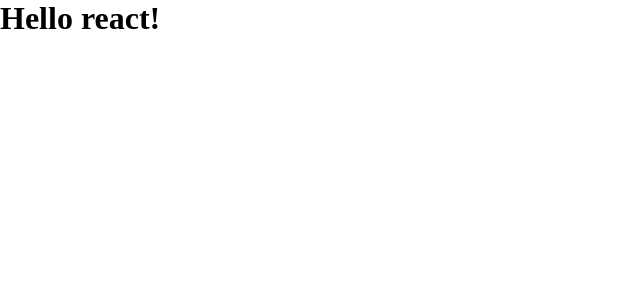
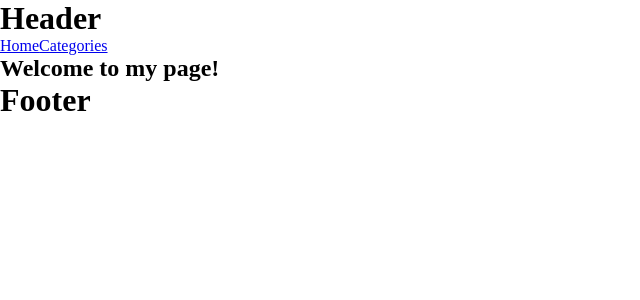
Before and after one commit to Alejuda/Bookstore, a React (Create React App) app: page / in a window 1280 px wide. Shown: the top 300 px of the page, without its empty margins (0-640 px from the left). Built offline with nearby package versions, Linux system fonts and the light colour scheme.

Commit message:
Add routes and functionality using Navlinks in Header component

```diff
--- a/src/App.js
+++ b/src/App.js
@@ -1,8 +1,17 @@
+import { Routes, Route } from 'react-router-dom';
+import Home from './routes/Home';
+import Categories from './routes/Categories';
+import Layout from './components/Layout';
 import './App.css';
 
 function App() {
   return (
-    <h1>Hello react!</h1>
+    <Routes>
+      <Route path="/" element={<Layout />}>
+        <Route index element={<Home />} />
+        <Route path="categories" element={<Categories />} />
+      </Route>
+    </Routes>
   );
 }
 
--- /dev/null
+++ b/src/components/Footer.js
@@ -0,0 +1,5 @@
+const Footer = () => (
+  <h1>Footer</h1>
+);
+
+export default Footer;
--- /dev/null
+++ b/src/components/Header.js
@@ -0,0 +1,11 @@
+import { NavLink } from 'react-router-dom';
+
+const Header = () => (
+  <header>
+    <h1>Header</h1>
+    <NavLink to="/">Home</NavLink>
+    <NavLink to="/categories">Categories</NavLink>
+  </header>
+);
+
+export default Header;
--- /dev/null
+++ b/src/components/Layout.js
@@ -0,0 +1,12 @@
+import { Outlet } from 'react-router-dom';
+import Header from './Header';
+import Footer from './Footer';
+
+const Layout = () => (
+  <>
+    <Header />
+    <Outlet />
+    <Footer />
+  </>
+);
+export default Layout;
--- a/src/index.js
+++ b/src/index.js
@@ -1,10 +1,13 @@
 import React from 'react';
 import ReactDOM from 'react-dom/client';
+import { BrowserRouter as Router } from 'react-router-dom';
 import App from './App';
 
 const root = ReactDOM.createRoot(document.getElementById('root'));
 root.render(
   <React.StrictMode>
-    <App />
-  </React.StrictMode>
+    <Router>
+      <App />
+    </Router>
+  </React.StrictMode>,
 );
--- /dev/null
+++ b/src/routes/Categories.js
@@ -0,0 +1,2 @@
+const Categories = () => <h2>Categories</h2>;
+export default Categories;
--- /dev/null
+++ b/src/routes/Home.js
@@ -0,0 +1,2 @@
+const Home = () => <h2>Welcome to my page!</h2>;
+export default Home;
```
Also changed, not shown: src/App.css (line endings or trailing spaces).
